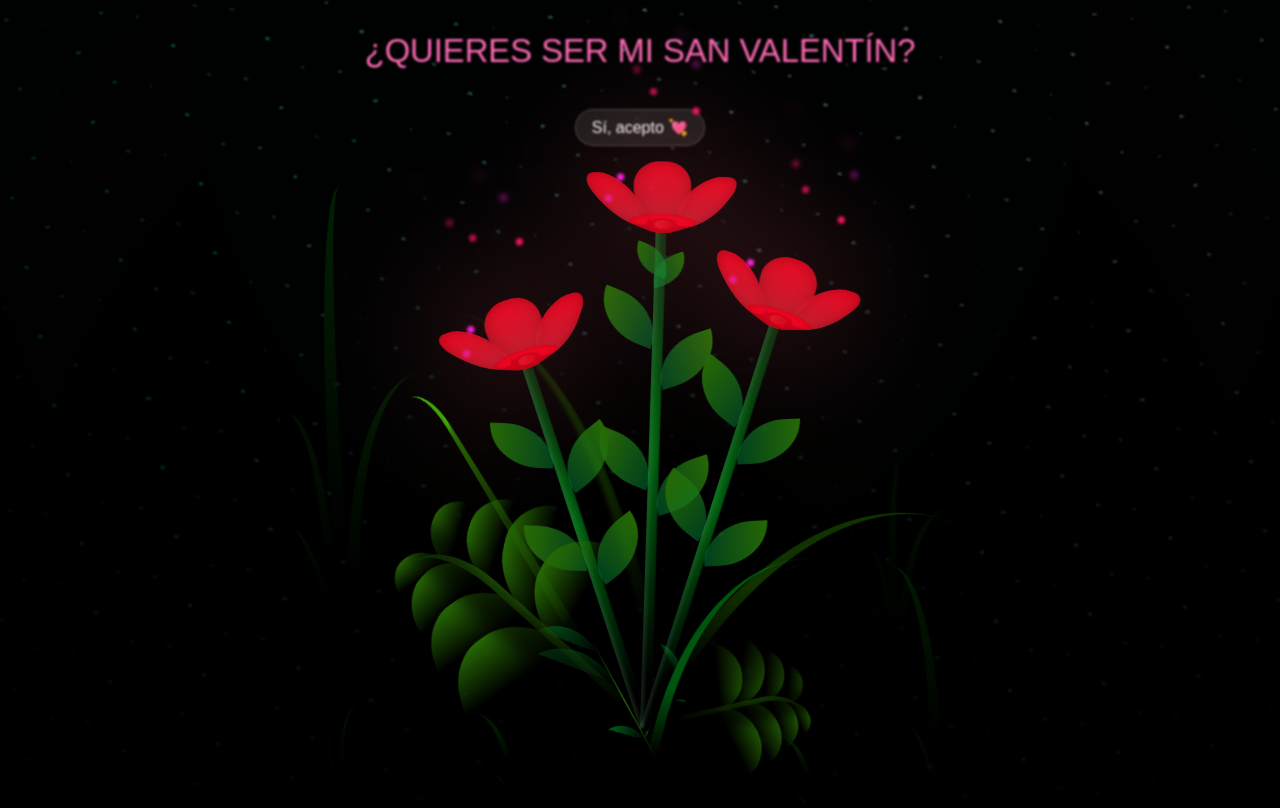
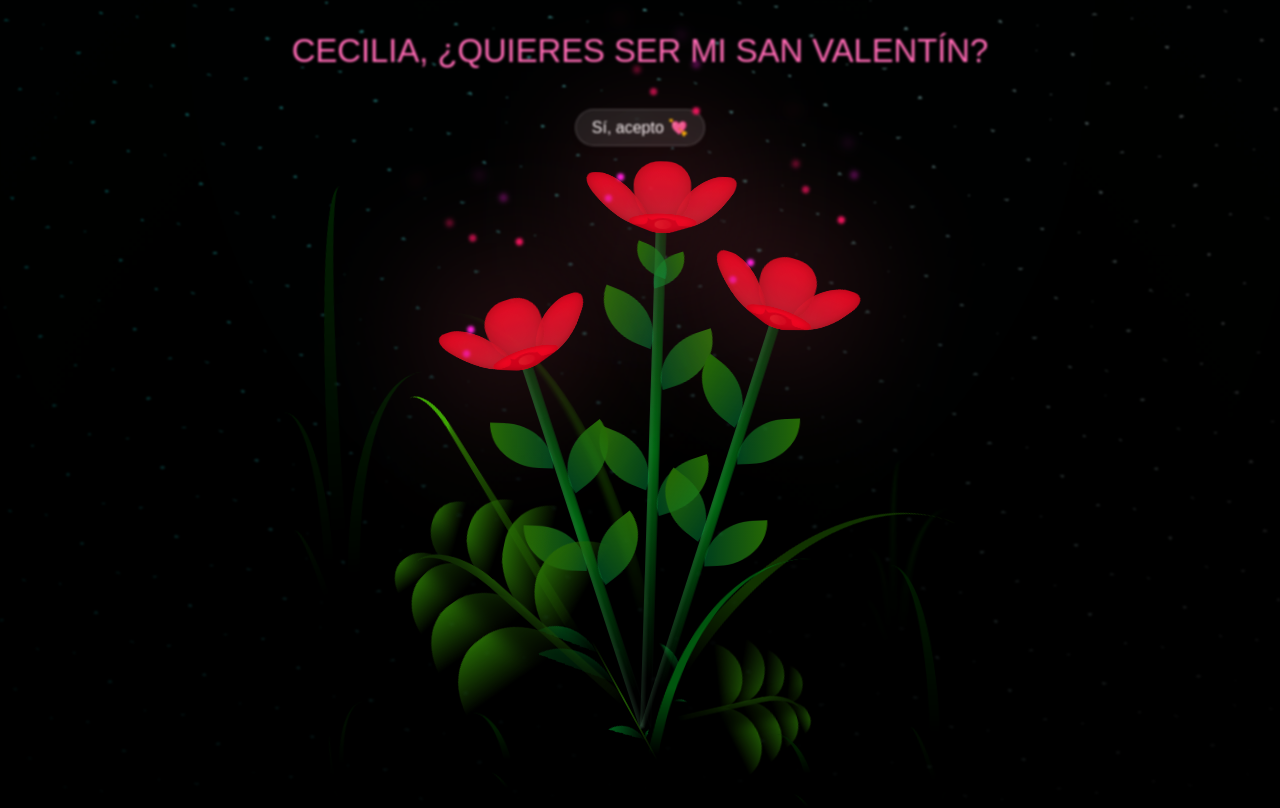
Before and after one commit to lonami10/san--valentin, a plain HTML site: page index.html in a window 1280 px wide. Drawn offline with Linux system fonts and the light colour scheme.

Commit message:
Update index.html
correcionj

```diff
--- a/index.html
+++ b/index.html
@@ -1332,7 +1332,7 @@ body {
 <body>
 <body class="not-loaded">
   <div class="night">
-    <p class="title" id="personalizedMessage">¿Quieres ser mi San Valentín?</p>
+    <p class="title" id="personalizedMessage">Cecilia, ¿Quieres ser mi San Valentín?</p>
     <button class="accept-button" onclick="showHeart()">Sí, acepto 💘</button>
     <div id="heart" class="heart">💖</div>
     <audio id="florAudio" src="teconoci.mp3"></audio>
```
